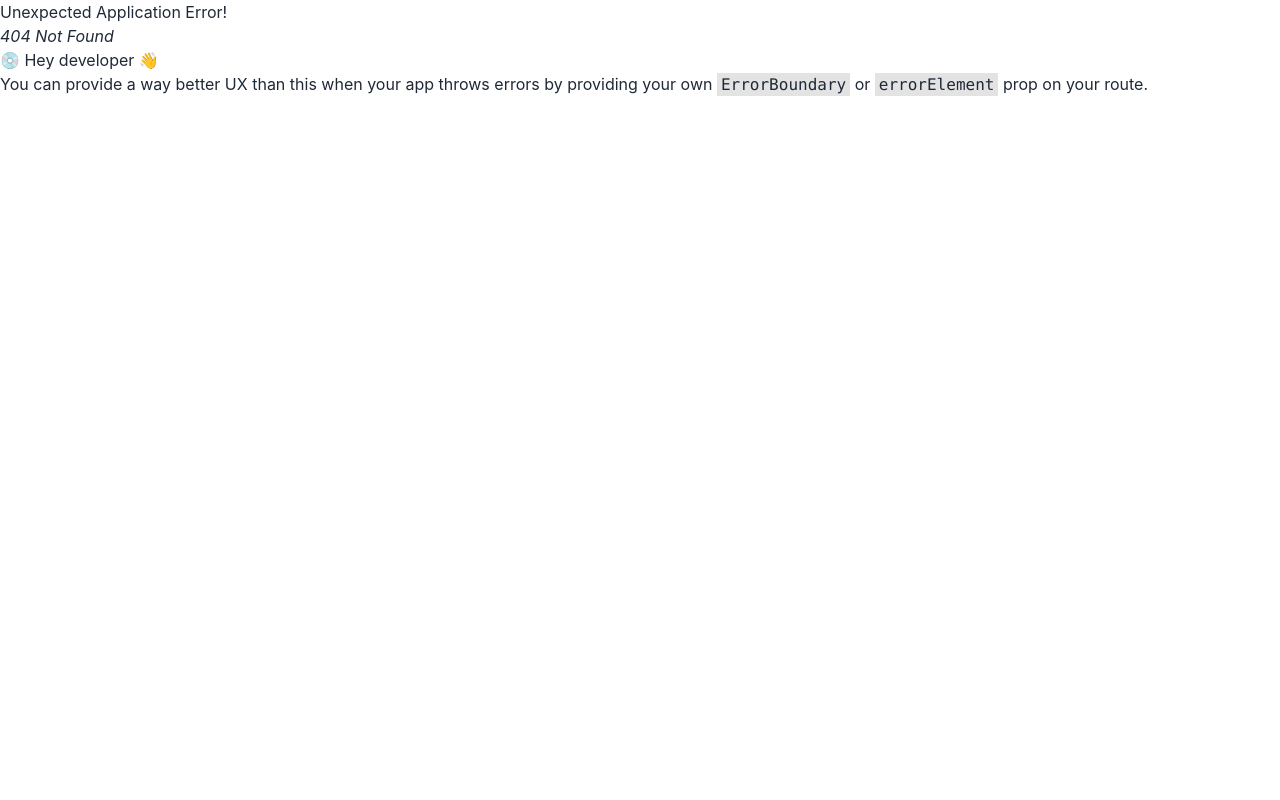
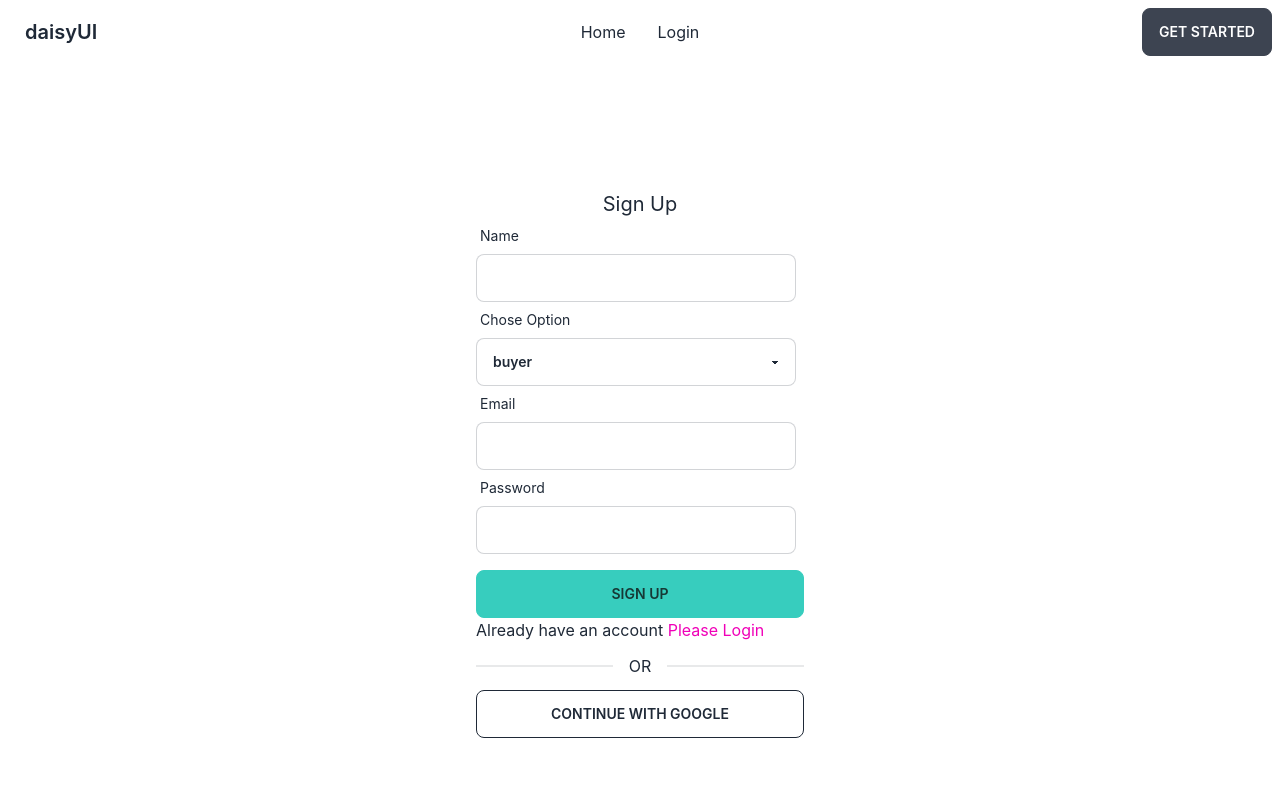
Before and after one commit to ayakub/Random-client, a React (Create React App) app: page /signup in a window 1280 px wide. Before the commit this address had no page. Shown: the top 800 px of the page. Built offline with nearby package versions, Linux system fonts and the light colour scheme.

Commit message:
add signup password

```diff
--- a/package.json
+++ b/package.json
@@ -7,8 +7,10 @@
     "@testing-library/react": "^13.4.0",
     "@testing-library/user-event": "^13.5.0",
     "daisyui": "^2.42.0",
+    "firebase": "^9.14.0",
     "react": "^18.2.0",
     "react-dom": "^18.2.0",
+    "react-hook-form": "^7.39.5",
     "react-router-dom": "^6.4.3",
     "react-scripts": "5.0.1",
     "web-vitals": "^2.1.4"
--- /dev/null
+++ b/src/Contex/AuthProvidor.js
@@ -0,0 +1,26 @@
+import React, { createContext } from 'react';
+import app from '../firebase/firebase.config';
+import { createUserWithEmailAndPassword, getAuth, signInWithEmailAndPassword } from 'firebase/auth'
+
+export const AuthContext = createContext();
+const auth = getAuth(app)
+
+const AuthProvidor = ({ children }) => {
+
+    const createUser = (email, password) => {
+        return createUserWithEmailAndPassword(auth, email, password)
+    }
+
+    const login = (email, password) => {
+        return signInWithEmailAndPassword(auth, email, password)
+    }
+
+    const authInfo = { createUser, login }
+    return (
+        <AuthContext.Provider value={authInfo}>
+            {children}
+        </AuthContext.Provider>
+    );
+};
+
+export default AuthProvidor;
--- a/src/Pages/Home/Home/Home.js
+++ b/src/Pages/Home/Home/Home.js
@@ -1,9 +1,10 @@
 import React from 'react';
+import banner from '../../../assests/banner.webp'
 
 const Home = () => {
     return (
-        <div>
-            <h3>This is home</h3>
+        <div >
+            <img src={banner} alt="" />
         </div>
     );
 };
--- /dev/null
+++ b/src/Pages/Login/Login/Login.js
@@ -0,0 +1,62 @@
+import React, { useContext, useState } from 'react';
+import { useForm } from 'react-hook-form';
+import { Link } from 'react-router-dom';
+import { AuthContext } from '../../../Contex/AuthProvidor';
+
+const Login = () => {
+    const { login } = useContext(AuthContext)
+    const { register, handleSubmit, formState: { errors } } = useForm();
+    // const [loginError, setLoginError] = useState('')
+
+    const handleLogin = data => {
+        console.log(data);
+        // setLoginError('');
+        login(data.email, data.password)
+            .then(result => {
+                const user = result.user;
+                console.log(user);
+                // setLoginUserEmail(data.email);
+            })
+            .catch(error => {
+                console.log(error.message)
+                // setLoginError(error.message);
+            });
+    }
+    return (
+        <div className='h-[800px] flex justify-center items-center'>
+            <div className='w-96 p-7'>
+                <h2 className='text-xl text-center'>Login</h2>
+                <form onSubmit={handleSubmit(handleLogin)}>
+                    <div className="form-control w-full max-w-xs">
+                        <label className="label"> <span className="label-text">Email</span></label>
+                        <input type="text"
+                            {...register("email", {
+                                required: "Email Address is required"
+                            })}
+                            className="input input-bordered w-full max-w-xs" />
+                        {errors.email && <p className='text-red-600'>{errors.email?.message}</p>}
+                    </div>
+                    <div className="form-control w-full max-w-xs">
+                        <label className="label"> <span className="label-text">Password</span></label>
+                        <input type="password"
+                            {...register("password", {
+                                required: "Password is required"
+                            })}
+                            className="input input-bordered w-full max-w-xs" />
+                        <label className="label"> <span className="label-text">Forget Password?</span></label>
+                        {errors.password && <p className='text-red-600'>{errors.password?.message}</p>}
+                    </div>
+                    <input className='btn btn-accent w-full' value="Login" type="submit" />
+                    <div>
+                        {/* {loginError && <p className='text-red-600'>{loginError}</p>} */}
+                    </div>
+                </form>
+                <p>New to Doctors Portal <Link className='text-secondary' to="/signup">Create new Account</Link></p>
+                <div className="divider">OR</div>
+                <button className='btn btn-outline w-full'>CONTINUE WITH GOOGLE</button>
+            </div>
+        </div>
+    );
+};
+
+export default Login;
--- /dev/null
+++ b/src/Pages/Login/Signup/SignUp.js
@@ -0,0 +1,79 @@
+import React, { useContext, useState } from 'react';
+import { useForm } from 'react-hook-form';
+import { Link, } from 'react-router-dom';
+import { AuthContext } from '../../../Contex/AuthProvidor';
+
+const SignUp = () => {
+    const { createUser } = useContext(AuthContext)
+    const { register, handleSubmit, formState: { errors } } = useForm();
+    const [signUpError, setSignUPError] = useState('');
+
+
+    const handleSignUp = (data) => {
+        setSignUPError('');
+        console.log(data);
+        createUser(data.email, data.password)
+            .then(result => {
+                const user = result.user;
+                console.log(user);
+                // const userInfo = {
+                //     displayName: data.name
+                // }
+                // updateUser(userInfo)
+                //     .then(() => {
+                //     })
+                //     .catch(err => console.log(err));
+            })
+            .catch(error => {
+                console.log(error)
+                setSignUPError(error.message)
+            });
+    }
+
+
+    return (
+        <div className='h-[800px] flex justify-center items-center'>
+            <div className='w-96 p-7'>
+                <h2 className='text-xl text-center'>Sign Up</h2>
+                <form onSubmit={handleSubmit(handleSignUp)}>
+                    <div className="form-control w-full max-w-xs">
+                        <label className="label"> <span className="label-text">Name</span></label>
+                        <input type="text" {...register("name", {
+                            required: "Name is Required"
+                        })} className="input input-bordered w-full max-w-xs" />
+                        {errors.name && <p className='text-red-500'>{errors.name.message}</p>}
+                    </div>
+                    <label className="label"> <span className="label-text">Chose Option</span></label>
+                    <select className="select select-bordered w-full max-w-xs" {...register("user", {
+                        required: "Name is Required"
+                    })} >
+                        <option defaultChecked>buyer</option>
+                        <option>seller</option>
+                    </select>
+                    <div className="form-control w-full max-w-xs">
+                        <label className="label"> <span className="label-text">Email</span></label>
+                        <input type="email" {...register("email", {
+                            required: true
+                        })} className="input input-bordered w-full max-w-xs" />
+                        {errors.email && <p className='text-red-500'>{errors.email.message}</p>}
+                    </div>
+                    <div className="form-control w-full max-w-xs">
+                        <label className="label"> <span className="label-text">Password</span></label>
+                        <input type="password" {...register("password", {
+                            required: "Password is required",
+                        })} className="input input-bordered w-full max-w-xs" />
+                        {errors.password && <p className='text-red-500'>{errors.password.message}</p>}
+                    </div>
+                    <input className='btn btn-accent w-full mt-4' value="Sign Up" type="submit" />
+                    {signUpError && <p className='text-red-600'>{signUpError}</p>}
+                </form>
+                <p>Already have an account <Link className='text-secondary' to="/login">Please Login</Link></p>
+                <div className="divider">OR</div>
+                <button className='btn btn-outline w-full'>CONTINUE WITH GOOGLE</button>
+
+            </div>
+        </div>
+    );
+};
+
+export default SignUp;
--- a/src/Pages/Shared/Header/Header.js
+++ b/src/Pages/Shared/Header/Header.js
@@ -1,10 +1,13 @@
-import React from 'react';
+import React, { useContext } from 'react';
 import { Link } from 'react-router-dom';
+import { AuthContext } from '../../../Contex/AuthProvidor';
 
 const Header = () => {
+    const { user } = useContext(AuthContext)
     const menuItem = <>
         <li><Link
             to='/'>Home</Link></li>
+        <li><Link to='/login'>Login</Link></li>
     </>
     return (
         <div className="navbar bg-base-100">
--- /dev/null
+++ b/src/firebase/firebase.config.js
@@ -0,0 +1,18 @@
+// Import the functions you need from the SDKs you need
+import { initializeApp } from "firebase/app";
+// TODO: Add SDKs for Firebase products that you want to use
+// https://firebase.google.com/docs/web/setup#available-libraries
+
+// Your web app's Firebase configuration
+const firebaseConfig = {
+    apiKey: process.env.REACT_APP_apiKey,
+    authDomain: process.env.REACT_APP_authDomain,
+    projectId: process.env.REACT_APP_projectId,
+    storageBucket: process.env.REACT_APP_storageBucket,
+    messagingSenderId: process.env.REACT_APP_messagingSenderId,
+    appId: process.env.REACT_APP_appId
+};
+
+// Initialize Firebase
+const app = initializeApp(firebaseConfig);
+export default app;
--- a/src/index.js
+++ b/src/index.js
@@ -3,11 +3,14 @@ import ReactDOM from 'react-dom/client';
 import './index.css';
 import App from './App';
 import reportWebVitals from './reportWebVitals';
+import AuthProvidor from './Contex/AuthProvidor';
 
 const root = ReactDOM.createRoot(document.getElementById('root'));
 root.render(
   <React.StrictMode>
-    <App />
+    <AuthProvidor>
+      <App />
+    </AuthProvidor>
   </React.StrictMode>
 );
 
--- a/src/layouts/Main.js
+++ b/src/layouts/Main.js
@@ -5,7 +5,7 @@ import Header from '../Pages/Shared/Header/Header';
 
 const Main = () => {
     return (
-        <div>
+        <div className='max-w-screen-xl mx-auto'>
             <Header></Header>
             <Outlet></Outlet>
             <Footer></Footer>
```
Also changed, not shown: src/Router/Routes/Routes.js (+10 -0 lines), src/assests/banner.webp (added), 1 other file (tests, documents, lock files or other folders).
